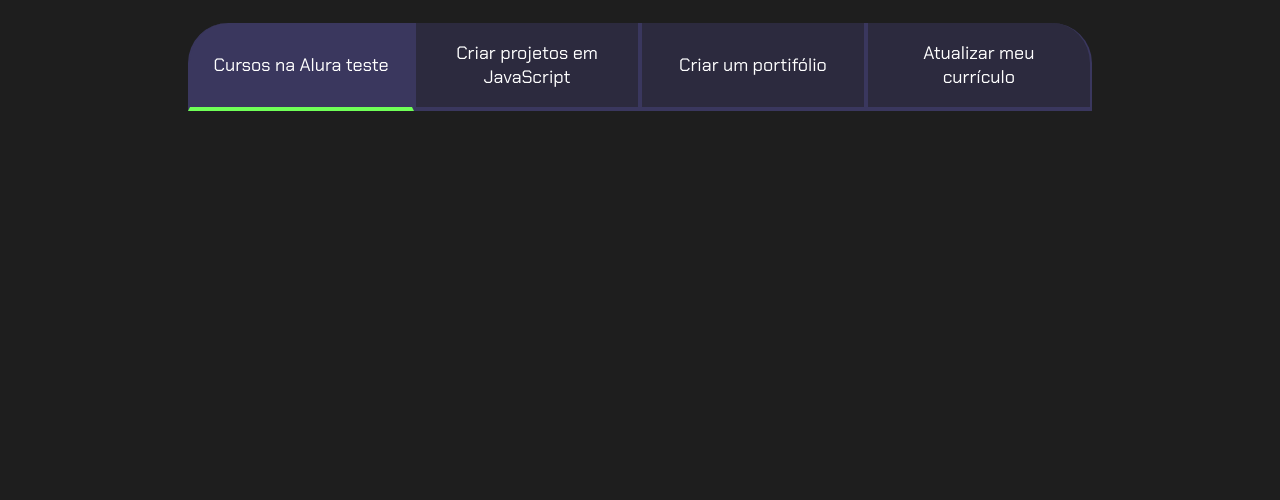
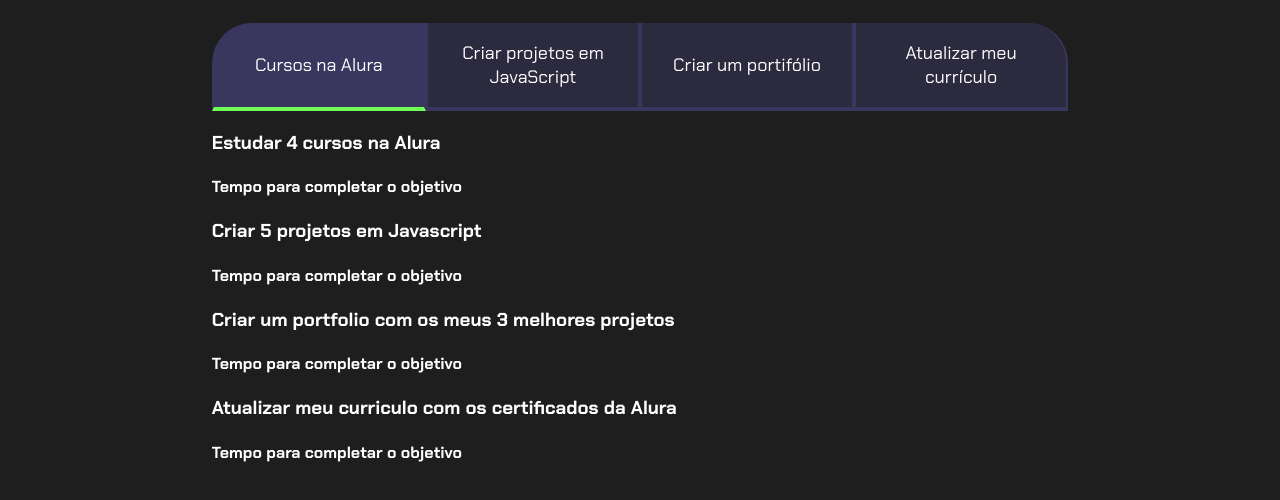
Before and after one commit to allanadasilvapego/Avaliacao-2---1-trimestre, a plain HTML site: page index.html in a window 1280 px wide. Shown: the part 80-580 px from the top of the page. Drawn offline with Linux system fonts and the light colour scheme.

Commit message:
index.html

```diff
--- a/index.html
+++ b/index.html
@@ -1,21 +1,44 @@
 <!DOCTYPE html>
 <html lang="pt-br">
+
 <head>
     <meta charset="UTF-8">
     <meta name="viewport" content="width=device-width, initial-scale=1.0">
     <title>Meus objetivos do ano</title>
     <link rel="stylesheet" href="style.css">
 </head>
+
 <body>
     <section class="conteudo-principal">
         <h2 class="titulo-principal">Meus objetivos do ano<span>_</span></h2>
+        <div class=»conteudo»>
         <div class="botoes">
-            <button class="botao ativo">Cursos na Alura teste</button>
+            <button class="botao ativo">Cursos na Alura</button>
             <button class="botao">Criar projetos em JavaScript</button>
             <button class="botao">Criar um portifólio</button>
             <button class="botao">Atualizar meu currículo</button>
         </div>
+        <div class=»abas-textos»>
+            <div class=“aba-conteudo ativo»>
+                <h3 class=»aba-conteudo-titulo- principal»>Estudar 4 cursos na Alura</h3>
+                <h4 class=»aba-conteudo-titulo- secundario»>Tempo para completar o objetivo</h4>
+            </div>
+            <div class=»aba-conteudo»>
+                <h3 class=»aba-conteudo-titulo-principal»>Criar 5 projetos em Javascript</h3>
+                <h4 class=»aba-conteudo-titulo- secundario»>Tempo para completar o objetivo</h4>
+            </div>
+            <div class=»aba-conteudo»>
+                <h3 class=»aba-conteudo-titulo- principal»>Criar um portfolio com os meus 3 melhores projetos</h3>
+                <h4 class=»aba-conteudo-titulo- secundario»>Tempo para completar o objetivo</h4>
+            </div>
+            <div class=»aba-conteudo»>
+                <h3 class=»aba-conteudo-titulo- principal»>Atualizar meu curriculo com os certificados da Alura</h3>
+                <h4 class=»aba-conteudo-titulo- secundario»>Tempo para completar o objetivo</h4>
+            </div>
+        </div>
+        </div>
     </section>
     <script src="main.js"></script>
 </body>
+
 </html>
```
